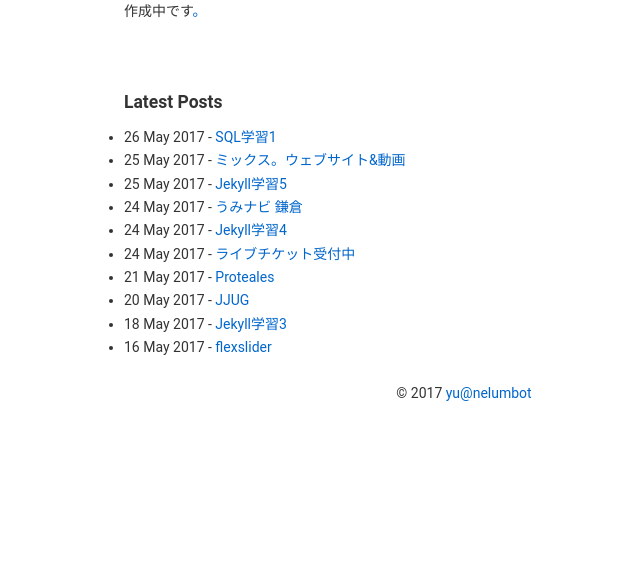
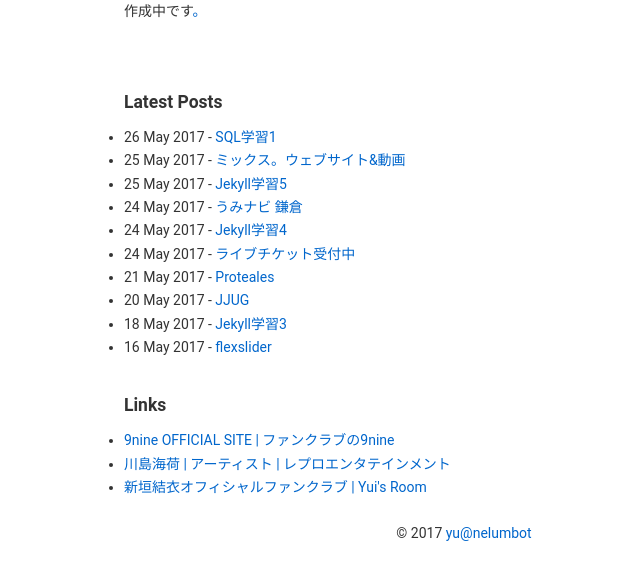
Before and after one commit to yunelumbot/test-site, a Jekyll site: the page built from index.md, in a window 1280 px wide. Shown: the top 580 px of the page, without its empty margins (176-816 px from the left). Built offline with Jekyll 4.4.1, drawn with Linux system fonts in a browser that asks for light colours.

Commit message:
フッターにリンクを追加

```diff
--- a/_includes/footer.html
+++ b/_includes/footer.html
@@ -19,4 +19,10 @@
     </li>
     {% endfor %}
 </ul>
+<h3>Links</h3>
+<ul>
+    <li><a href="https://9nine-fan.lespros.co.jp/">9nine OFFICIAL SITE | ファンクラブの9nine</a></li>
+    <li><a href="https://lespros.co.jp/talent/artists/umika_kawashima/">川島海荷 | アーティスト | レプロエンタテインメント</a></li>
+    <li><a href="https://yui-aragaki.lespros.co.jp/">新垣結衣オフィシャルファンクラブ | Yui's Room</a></li>
+</ul>
 <span>&copy; 2017 <a href="{{ site.baseurl }}">yu@nelumbot</a></span>
```
